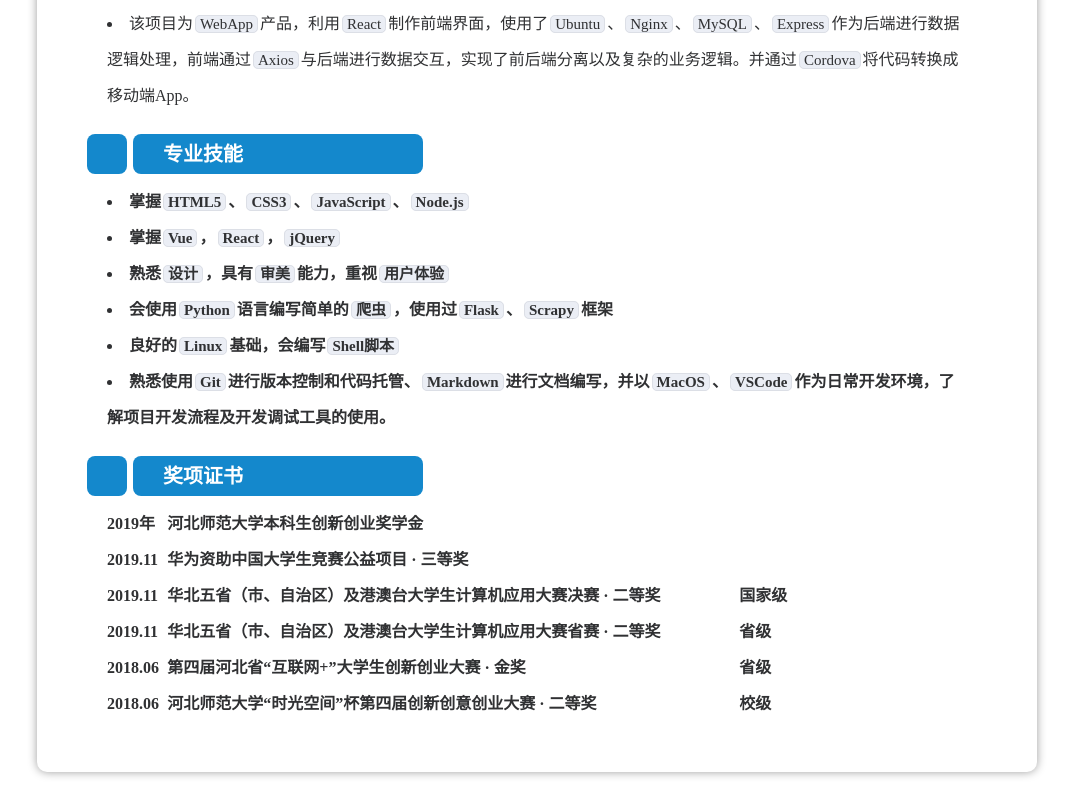
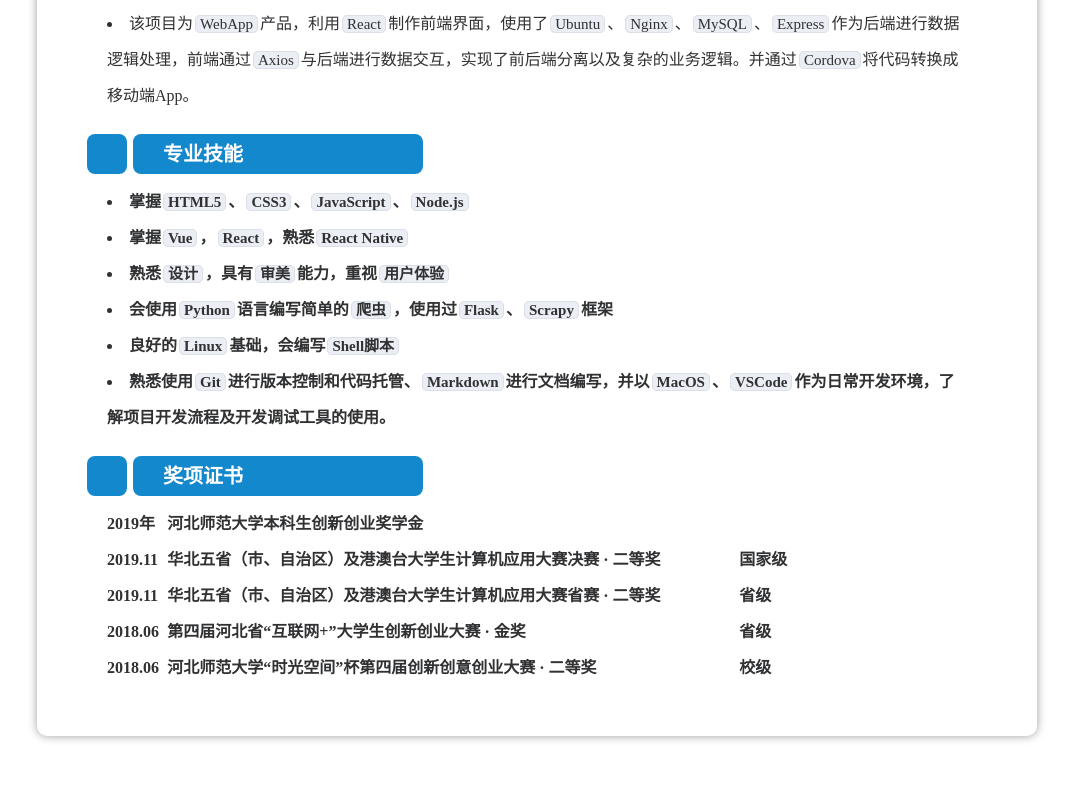
Before and after one commit to lemonoink/MyResumeOld-v1, a website: page src/index.html in a window 1280 px wide. Shown: the part 774-1566 px from the top of the page, without its empty margins (103-1176 px from the left). After the commit the page ends 1530 px from the top, so only its background shows below. Drawn offline with Linux system fonts and the light colour scheme; some icons are missing; a small style sheet from the web is missing; a web font is replaced by a local one.

Commit message:
修改部分语句

```diff
--- a/src/index.html
+++ b/src/index.html
@@ -135,7 +135,7 @@
                 <div class="container">
                     <ul class="skill u-bold">
                         <li>掌握<span class="u-tag">HTML5</span>、<span class="u-tag">CSS3</span>、<span class="u-tag">JavaScript</span>、<span class="u-tag">Node.js</span></li>
-                        <li>掌握<span class="u-tag">Vue</span>，<span class="u-tag">React</span>，<span class="u-tag">jQuery</span></li>
+                        <li>掌握<span class="u-tag">Vue</span>，<span class="u-tag">React</span>，熟悉<span class="u-tag">React Native</span></li>
                         <li>熟悉<span class="u-tag">设计</span>，具有<span class="u-tag">审美</span>能力，重视<span class="u-tag">用户体验</span></li>
                         <li>会使用<span class="u-tag">Python</span>语言编写简单的<span class="u-tag">爬虫</span>，使用过<span class="u-tag">Flask</span>、<span class="u-tag">Scrapy</span>框架</li>
                         <li>良好的<span class="u-tag">Linux</span>基础，会编写<span class="u-tag">Shell脚本</span></li>
@@ -157,11 +157,11 @@
                             <div class="u-td">河北师范大学本科生创新创业奖学金</div>
                             <div class="u-td"></div>
                         </div>
-                        <div class="u-tr">
+                        <!-- <div class="u-tr">
                             <div class="u-td">2019.11</div>
                             <div class="u-td">华为资助中国大学生竞赛公益项目 · 三等奖</div>
                             <div class="u-td"></div>
-                        </div>
+                        </div> -->
                         <div class="u-tr">
                             <div class="u-td">2019.11</div>
                             <div class="u-td">华北五省（市、自治区）及港澳台大学生计算机应用大赛决赛 · 二等奖</div>
```
